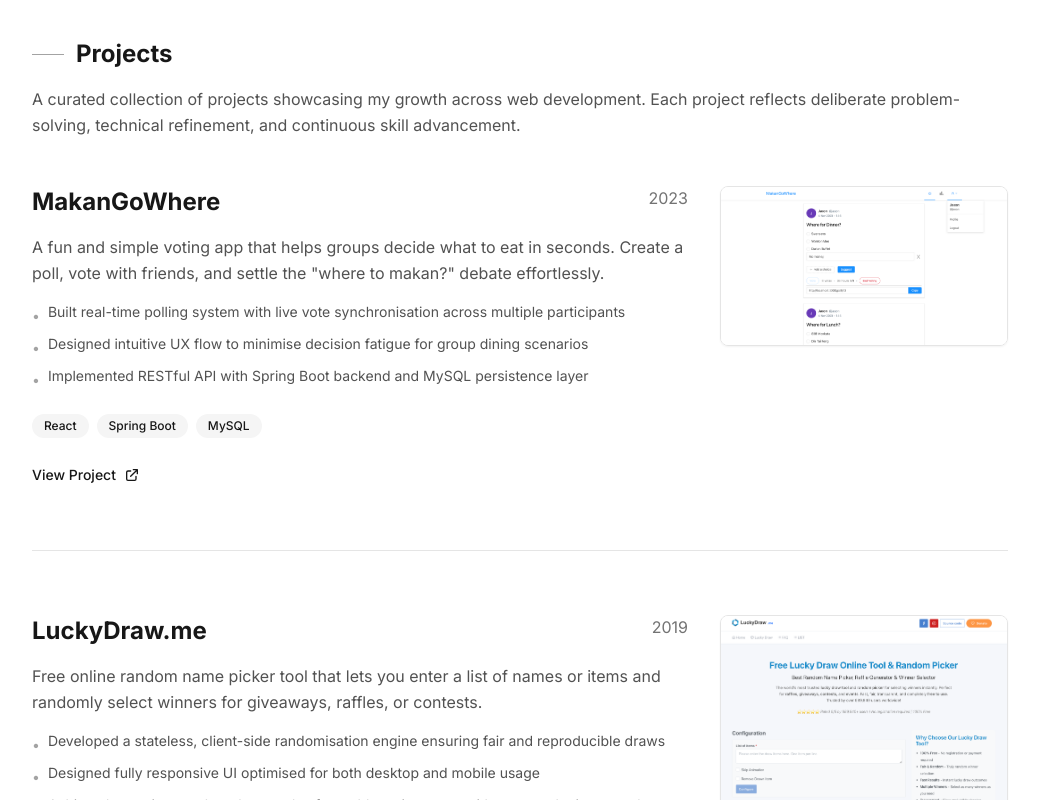
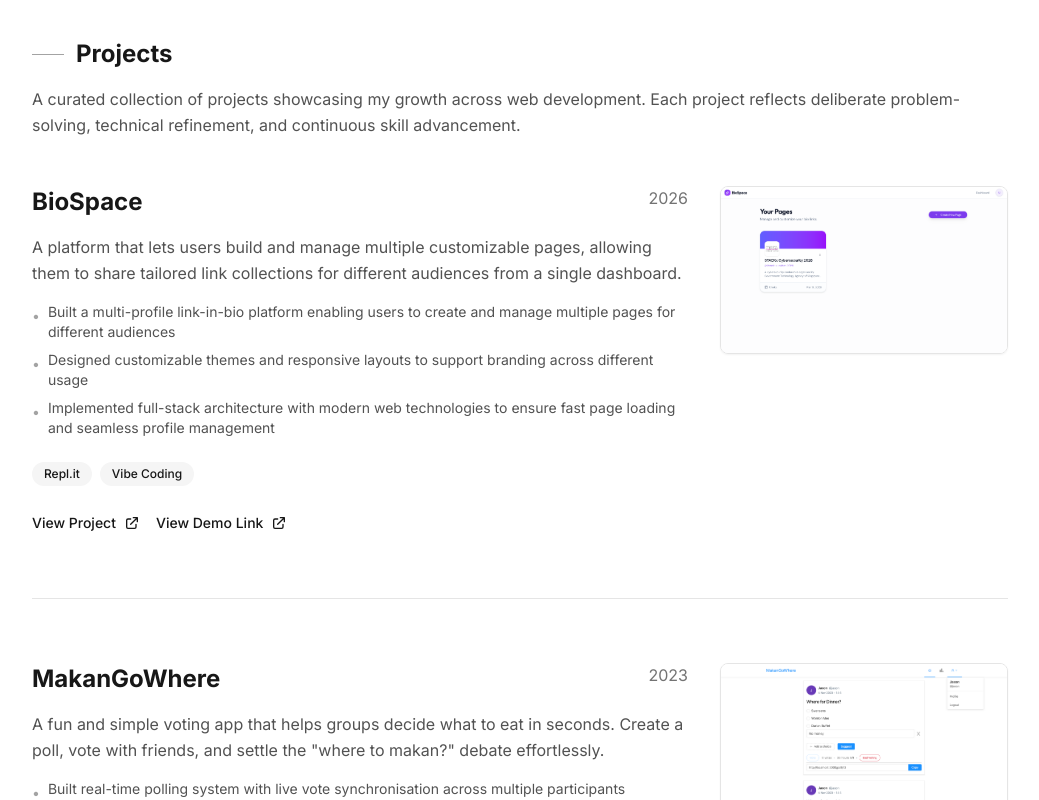
Before and after one commit to thefiend/thefiend, a Next.js app: page / in a window 1280 px wide. Shown: the part 2000-2800 px from the top of the page, without its empty margins (160-1199 px from the left). Built offline with nearby package versions, Linux system fonts and the light colour scheme; no server answers.

Commit message:
Add BioSpace personal project

```diff
--- a/src/app/page.tsx
+++ b/src/app/page.tsx
@@ -68,6 +68,20 @@ export default function Home() {
   ]
 
   const projects = [
+    {
+      title: 'BioSpace',
+      description: 'A platform that lets users build and manage multiple customizable pages, allowing them to share tailored link collections for different audiences from a single dashboard.',
+      year: '2026',
+      link: 'https://bio-link-hub--jasyscotech.replit.app/',
+      demo: 'https://bio-link-hub--jasyscotech.replit.app/p/stack-x-cyber-2026',
+      preview: '/assets/images/portfolio/BioSpace.png',
+      tags: ['Repl.it', 'Vibe Coding'],
+      highlights: [
+        'Built a multi-profile link-in-bio platform enabling users to create and manage multiple pages for different audiences',
+        'Designed customizable themes and responsive layouts to support branding across different usage',
+        'Implemented full-stack architecture with modern web technologies to ensure fast page loading and seamless profile management',
+      ]
+    },
     {
       title: 'MakanGoWhere',
       description: 'A fun and simple voting app that helps groups decide what to eat in seconds. Create a poll, vote with friends, and settle the "where to makan?" debate effortlessly.',
@@ -227,6 +241,18 @@ export default function Home() {
                         rel="noopener noreferrer"
                         className="inline-flex items-center gap-2 text-sm font-medium hover:text-neutral-600 dark:hover:text-neutral-400 transition-colors">
                         View Project
+                        <svg className="w-4 h-4" fill="none" stroke="currentColor" viewBox="0 0 24 24">
+                          <path strokeLinecap="round" strokeLinejoin="round" strokeWidth={2} d="M10 6H6a2 2 0 00-2 2v10a2 2 0 002 2h10a2 2 0 002-2v-4M14 4h6m0 0v6m0-6L10 14" />
+                        </svg>
+                      </a>
+                    )}
+                    {project.demo && (
+                      <a
+                        href={project.demo}
+                        target="_blank"
+                        rel="noopener noreferrer"
+                        className="ml-4 inline-flex items-center gap-2 text-sm font-medium hover:text-neutral-600 dark:hover:text-neutral-400 transition-colors">
+                        View Demo Link
                         <svg className="w-4 h-4" fill="none" stroke="currentColor" viewBox="0 0 24 24">
                           <path strokeLinecap="round" strokeLinejoin="round" strokeWidth={2} d="M10 6H6a2 2 0 00-2 2v10a2 2 0 002 2h10a2 2 0 002-2v-4M14 4h6m0 0v6m0-6L10 14" />
                         </svg>
```
Also changed, not shown: public/assets/images/portfolio/BioSpace.png (added).
